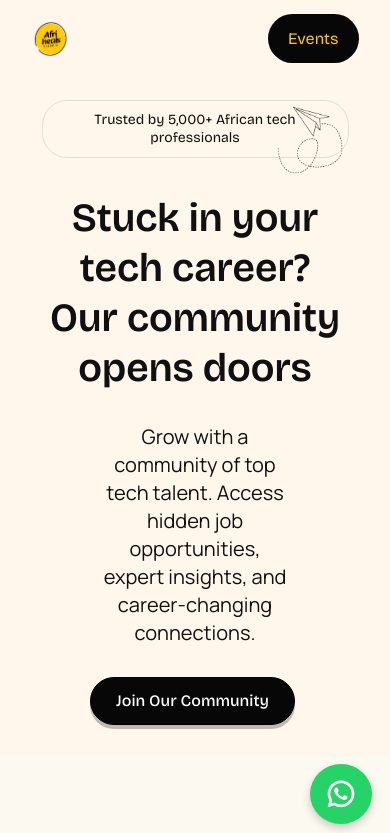
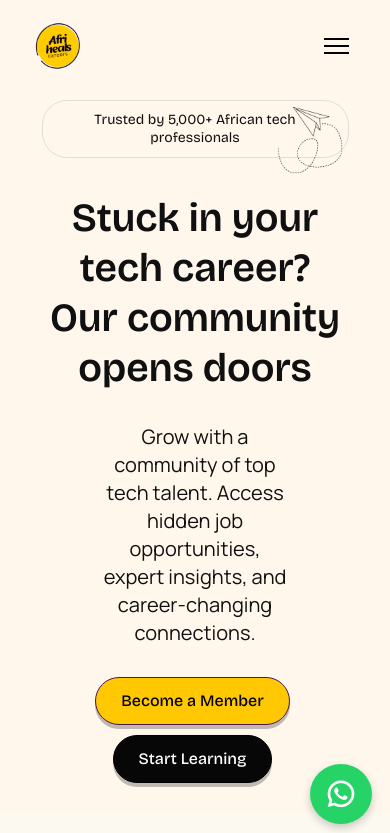
Before and after one commit to ThosynPax/afriheals-careers, a React (Vite) app: page / in a window 390 px wide. Shown: the top 833 px of the page. Built offline with nearby package versions, Linux system fonts and the light colour scheme.

Commit message:
new update

```diff
--- a/src/assets/css/custom.css
+++ b/src/assets/css/custom.css
@@ -117,3 +117,123 @@
       transform: translateX(0);
   }
 }
+/* Mobile Menu Toggler */
+.mobile-menu-toggler {
+    display: none; /* Hidden by default on desktop */
+    background: none;
+    border: none;
+    padding: 10px;
+    cursor: pointer;
+    z-index: 1001;
+    margin-left: auto; /* Pushes it to the left */
+    order: 1;
+}
+
+.hamburger-line {
+    display: block;
+    width: 25px;
+    height: 2px;
+    background: #000;
+    margin: 5px 0;
+    transition: all 0.3s ease;
+}
+
+.hamburger-line.open:nth-child(1) {
+    transform: rotate(45deg) translate(5px, 5px);
+}
+
+.hamburger-line.open:nth-child(2) {
+    opacity: 0;
+}
+
+.hamburger-line.open:nth-child(3) {
+    transform: rotate(-45deg) translate(5px, -5px);
+}
+
+/* Mobile Menu */
+.mobile-menu-container {
+    display: none;
+    position: fixed;
+    top: 0;
+    left: 0;
+    width: 100%;
+    height: 100vh;
+    background: #fff;
+    z-index: 1000;
+    padding: 80px 20px 20px;
+    transform: translateX(-100%);
+    transition: transform 0.3s ease;
+}
+
+.mobile-menu-container.open {
+    transform: translateX(0);
+}
+
+/* Desktop Menu - Horizontal Layout */
+.navbar-collapse .navigation {
+  display: flex;
+  flex-wrap: wrap;
+  gap: 15px; /* Adjust spacing between items */
+  margin: 0;
+  padding: 0;
+  list-style: none;
+}
+
+.navbar-collapse .navigation a {
+  display: inline-block;
+  padding: 10px 5px;
+  text-decoration: none;
+  white-space: nowrap;
+}
+
+/* Mobile Menu - Vertical Layout */
+.mobile-menu-container .navigation {
+  display: block;
+  margin: 20px 0;
+  padding: 0;
+  list-style: none;
+}
+
+.mobile-menu-container .navigation li {
+  display: block;
+  margin-bottom: 15px;
+}
+
+.mobile-menu-container .navigation a {
+  display: block;
+  padding: 12px 0;
+  font-size: 1.1rem;
+}
+
+/* Responsive Toggle */
+@media (max-width: 991px) {
+  .navbar-collapse {
+    display: none;
+  }
+}
+
+@media (min-width: 992px) {
+  .mobile-menu-toggler,
+  .mobile-menu-container {
+    display: none;
+  }
+}
+/* Show mobile menu button on mobile */
+@media (max-width: 991px) {
+    .mobile-menu-toggler {
+        display: block;
+    }
+
+    .desktop-menu {
+        display: none;
+    }
+
+    .mobile-menu-container {
+        display: block;
+    }
+
+    .nav-outer {
+        display: flex;
+        align-items: center;
+    }
+}
--- a/src/components/sections/footer.tsx
+++ b/src/components/sections/footer.tsx
@@ -8,7 +8,7 @@ const Footer = () => {
                     <div className="row">
                         <div className="col-lg-4">
                             <div className="copyright-text">
-                                <p>Copyright <a href="https://www.afrihealscareers.com/">©Afriheals Careers</a>  by Afribreath Ltd. All Rights Reserved.</p>
+                                <p>2025 © Afriheals Careers  by Afribreath Ltd. All Rights Reserved.</p>
                             </div>
                         </div>
 
--- a/src/components/sections/header.tsx
+++ b/src/components/sections/header.tsx
@@ -2,6 +2,7 @@ import { useEffect, useState } from "react";
 
 const Header = () => {
     const [isFixed, setIsFixed] = useState(false);
+    const [isMobileMenuOpen, setIsMobileMenuOpen] = useState(false);
 
     useEffect(() => {
         const handleScroll = () => {
@@ -18,17 +19,12 @@ const Header = () => {
         return () => document.removeEventListener('scroll', handleScroll);
     }, []);
 
+    const toggleMobileMenu = () => {
+        setIsMobileMenuOpen(!isMobileMenuOpen);
+    };
+
     return (
         <header className={`main-header ${isFixed ? "fixed-header" : ""}`}>
-            {/* Top Banner
-            <div className="top-banner">
-                <p>
-                    The booking fee is <strong>₦10,000 ($8) </strong> and will be applied as a deduction from your program cost upon enrollment.
-                </p>
-            </div>
-             */}
-
-            {/* Header Upper */}
             <div className="header-upper">
                 <div className="container">
                     <div className="header-inner d-flex align-items-center">
@@ -39,25 +35,55 @@ const Header = () => {
                                 </a>
                             </div>
                         </div>
+
+                        {/* Mobile menu button (hamburger) */}
+                        <button
+                            className="mobile-menu-toggler"
+                            onClick={toggleMobileMenu}
+                            aria-label="Toggle mobile menu"
+                        >
+                            <span className={`hamburger-line ${isMobileMenuOpen ? 'open' : ''}`}></span>
+                            <span className={`hamburger-line ${isMobileMenuOpen ? 'open' : ''}`}></span>
+                            <span className={`hamburger-line ${isMobileMenuOpen ? 'open' : ''}`}></span>
+                        </button>
+
                         <div className="nav-outer clearfix">
                             <nav className="main-menu navbar-expand-lg">
-                                <div className="navbar-header mobile-cta">
+                                <div className="navbar-header">
                                     <div className="mobile-logo">
                                         <a href="/">
                                             <img src="/images/logos/logo.png" alt="Logo" title="Logo" />
                                         </a>
                                     </div>
+                                </div>
+
+                                {/* Mobile Menu */}
+                                <div className={`mobile-menu-container ${isMobileMenuOpen ? 'open' : ''}`}>
                                     <ul className="navigation clearfix onepage">
                                         <li>
+                                            <a href="#">Story</a>
+                                            <a href="#">Jobs</a>
+                                            <a href="">Join our Community</a>
+                                            <a href="#">Membership</a>
+                                            <a href="#">Corporate Training</a>
                                             <a href="https://lu.ma/user/usr-42H4h2IZIzSI5xb">Events</a>
                                         </li>
+                                        {/* Add more menu items as needed */}
                                     </ul>
                                 </div>
+
+                                {/* Desktop Menu */}
                                 <div className="navbar-collapse collapse">
                                     <ul className="navigation clearfix onepage">
                                         <li>
+                                            <a href="#">Story</a>
+                                            <a href="#">Jobs</a>
+                                            <a href="">Join our Community</a>
+                                            <a href="#">Membership</a>
+                                            <a href="#">Corporate Training</a>
                                             <a href="https://lu.ma/user/usr-42H4h2IZIzSI5xb">Events</a>
                                         </li>
+                                        {/* Add more menu items as needed */}
                                     </ul>
                                 </div>
                             </nav>
--- a/src/components/sections/hero.tsx
+++ b/src/components/sections/hero.tsx
@@ -11,8 +11,8 @@ const Hero = () => {
                             <h2>Stuck in your tech career? Our community opens doors</h2>
                             <p>Grow with a community of top tech talent. Access hidden job opportunities, <br /> expert insights, and career-changing connections.</p>
                             <div className="hero-btns">
-                               {/*  <Link to="pricing" smooth={true}  className="theme-btn"></Link> */}
-                                <a href="https://forms.gle/dHjj1o8JNVKj9N3B9" className="theme-btn differenct-color">Join Our Community</a>
+                                <a href="#"  className="theme-btn">Become a Member </a>
+                                <a href="#" className="theme-btn differenct-color">Start Learning</a>
                             </div>
                             <div className="dot-shape"><img src="/images/shapes/shape1.png" alt="Shape" /></div>
                         </SlideUp>
```
